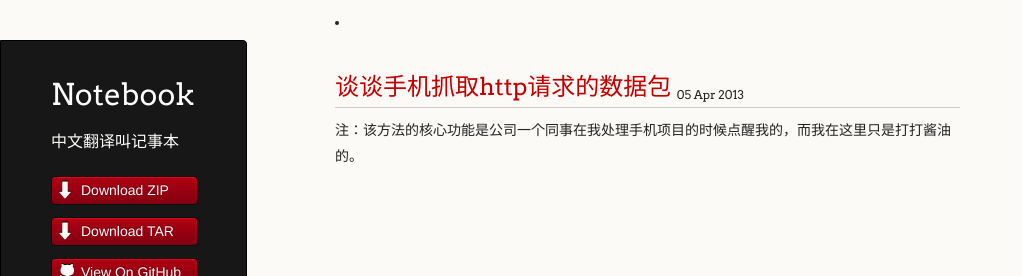
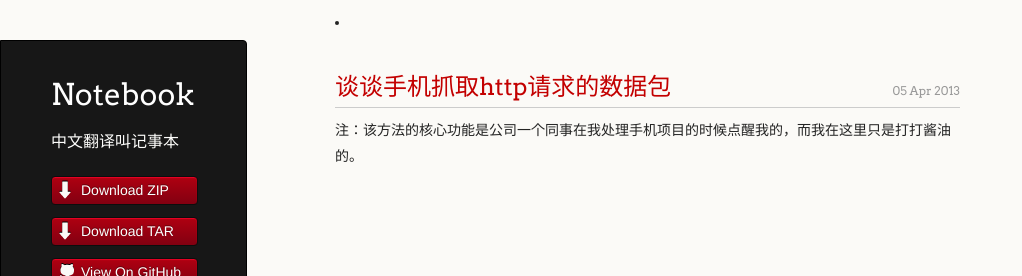
Before and after one commit to tenjessy/blog, a Jekyll site: the page built from index.html, in a window 1280 px wide. Shown: the top 276 px of the page, without its empty margins (0-1022 px from the left). Built offline with Jekyll 4.4.1, drawn with Linux system fonts in a browser that asks for light colours; Markdown is read by kramdown in place of the engine named in the settings.

Commit message:
修改文章列表样式

```diff
--- a/css/styles.css
+++ b/css/styles.css
@@ -422,5 +422,8 @@ footer p { margin:0px; }
 }
 
 
-
-.article-list .meta { font-size:12px; vertical-align:bottom; }
+.article-list .title { position:relative; }
+.article-list .meta {
+  position:absolute; top:50%; right:0px; margin-top:-6px;
+  color:#999; font-size:12px; vertical-align:bottom;
+}
```
